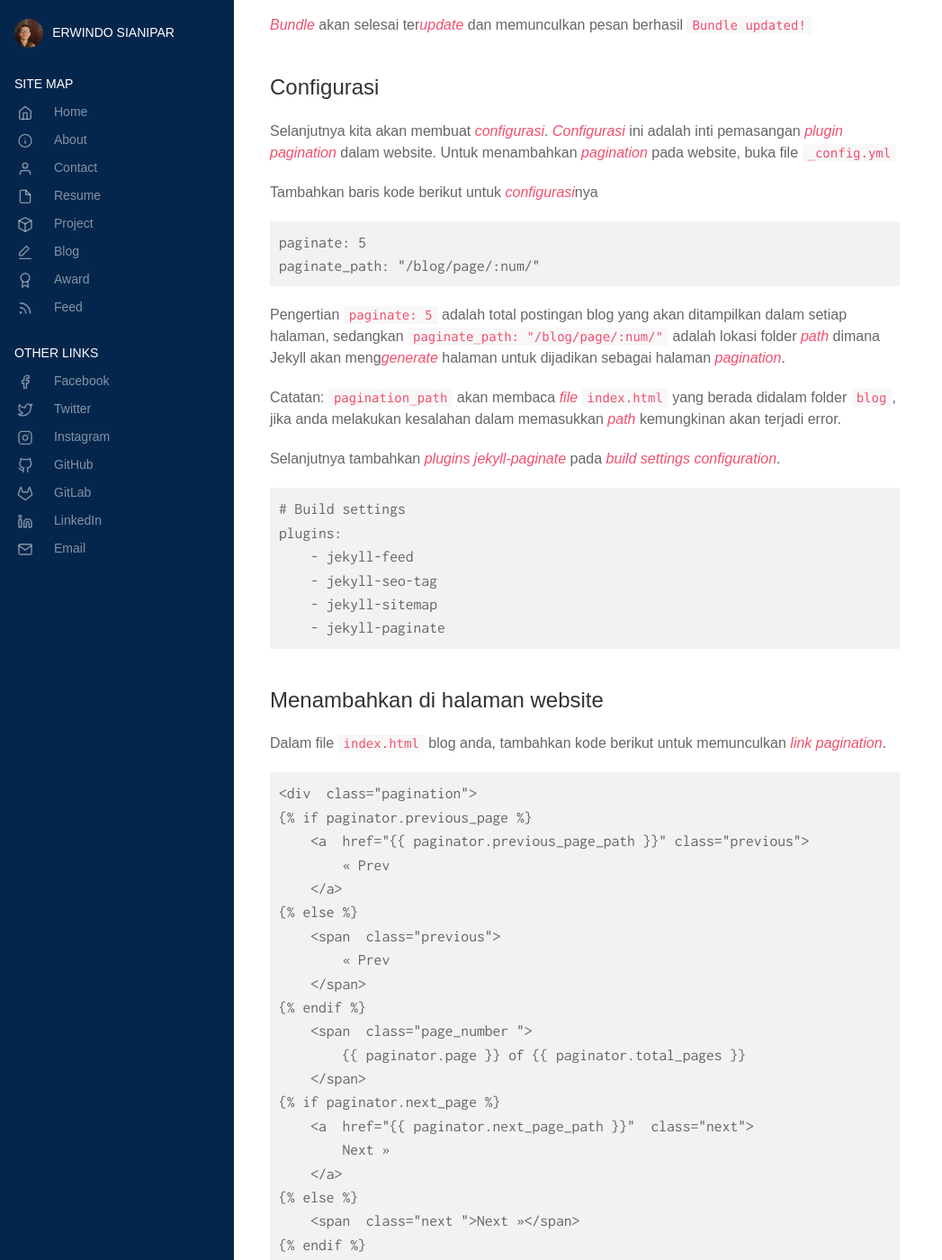
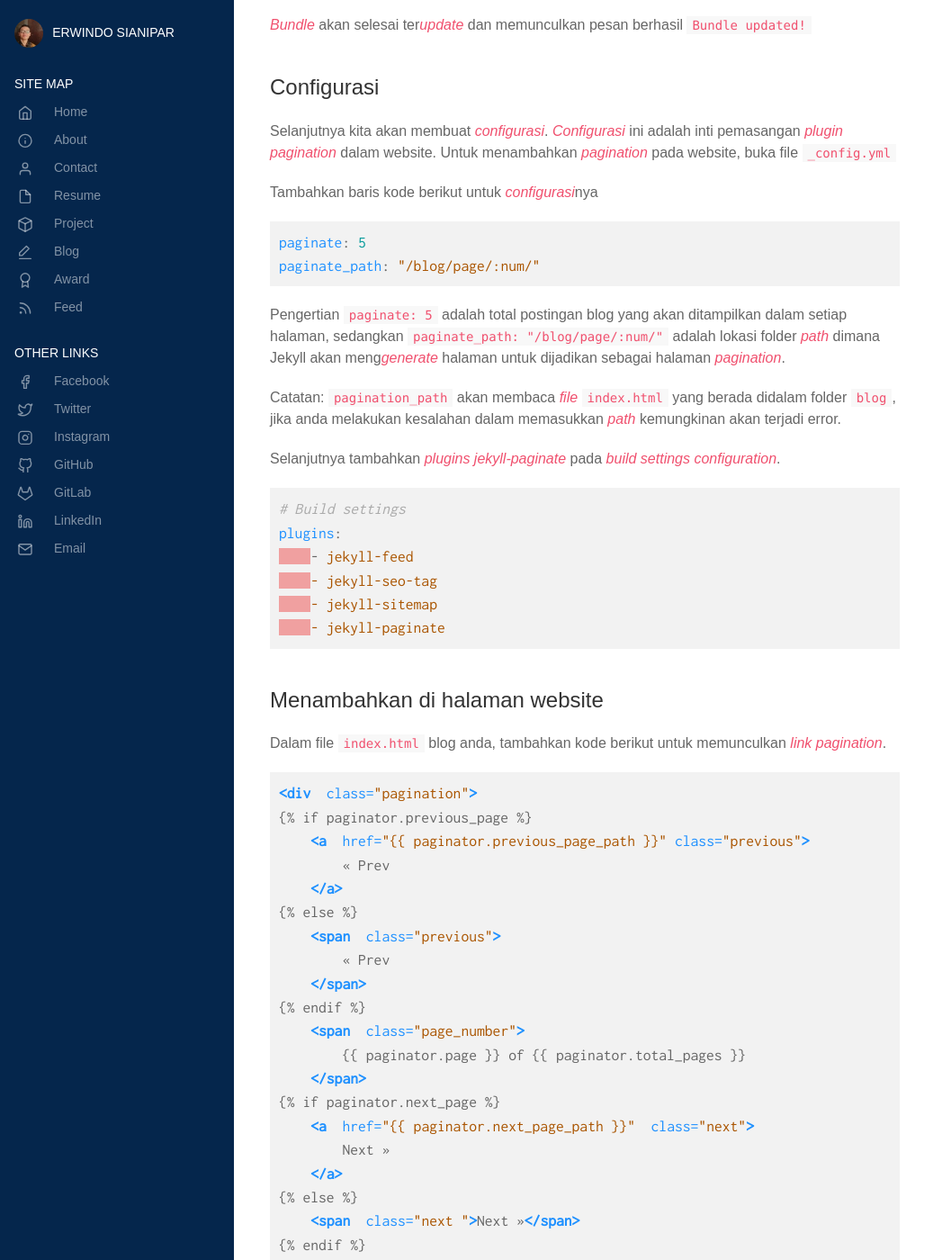
Before and after one commit to erwindosianipar/erwindosianipar.jekyll, a Jekyll site: the page built from _posts/2020-02-09-membuat-pagination-pada-website-jekyll.md, in a window 1280 px wide and 1400 px high, scrolled down 1540 px. Shown: the whole window at 90% size, without its empty margins (0-1047 px from the left). Built offline with Jekyll 4.4.1, drawn with Linux system fonts in a browser that asks for light colours; nearby versions of some CDN libraries; some web fonts are replaced; some of the changed text lies outside the part shown.

Commit message:
Update sintax highlighting blog post 2020/02/09

````diff
--- a/_posts/2020-02-09-membuat-pagination-pada-website-jekyll.md
+++ b/_posts/2020-02-09-membuat-pagination-pada-website-jekyll.md
@@ -14,13 +14,13 @@ Ini adalah cara sederhana untuk mengaktifkan plugin pagination pada website berb
 
 Melalui terminal, silahkan masuk ke dalam folder *project* Jekyll anda berada, berikut contoh yang saya gunakan dalam *project* website Jekyll saya.
 
-```
+``` console
 $ cd ~/Projects/jekyll/blog
 ```
 
 Setelah masuk ke dalam folder tempat project website Jekyll, selanjutnya buka dengan *code editor* andalan, disini saya menggunakan VS Code.
 
-```
+``` console
 $ code .
 ```
 
@@ -28,7 +28,7 @@ $ code .
 
 Pada file `Gemfile` tambahkan *plugin* `jekyll-paginate` pada *group* Jekyll Plugins.
 
-```
+``` ruby
 group :jekyll_plugins do
 	gem "jekyll-feed", "~> 0.12"
 	gem 'jekyll-seo-tag'
@@ -41,7 +41,7 @@ end
 
 Selanjutnya lakukan peng*updatean* *dependencies* untuk mengunduh semua *plugin* Jekyll terbaru.
 
-```
+``` console
 $ bundle update
 ```
 *Bundle* akan selesai ter*update* dan memunculkan pesan berhasil `Bundle updated!`
@@ -52,7 +52,7 @@ Selanjutnya kita akan membuat *configurasi*. *Configurasi* ini adalah inti pemas
 
 Tambahkan baris kode berikut untuk *configurasi*nya
 
-```
+``` yaml
 paginate: 5
 paginate_path: "/blog/page/:num/"
 ```
@@ -62,7 +62,7 @@ Pengertian `paginate: 5`  adalah total postingan blog yang akan ditampilkan dala
 
 Selanjutnya tambahkan *plugins* *jekyll-paginate* pada *build settings configuration*.
 
-```
+``` yaml
 # Build settings
 plugins:
 	- jekyll-feed
@@ -76,7 +76,7 @@ plugins:
 Dalam file `index.html` blog anda, tambahkan kode berikut untuk memunculkan *link pagination*.
 
 {% raw %}
-```
+``` html
 <div  class="pagination">
 {% if paginator.previous_page %}
 	<a  href="{{ paginator.previous_page_path }}" class="previous">
@@ -87,7 +87,7 @@ Dalam file `index.html` blog anda, tambahkan kode berikut untuk memunculkan *lin
 		« Prev
 	</span>
 {% endif %}
-	<span  class="page_number ">
+	<span  class="page_number">
 		{{ paginator.page }} of {{ paginator.total_pages }}
 	</span>
 {% if paginator.next_page %}
@@ -105,6 +105,6 @@ Dalam file `index.html` blog anda, tambahkan kode berikut untuk memunculkan *lin
 
 Jalan website anda.
 
-```
+``` console
 $ bundle exec jekyll serve
 ```
````
